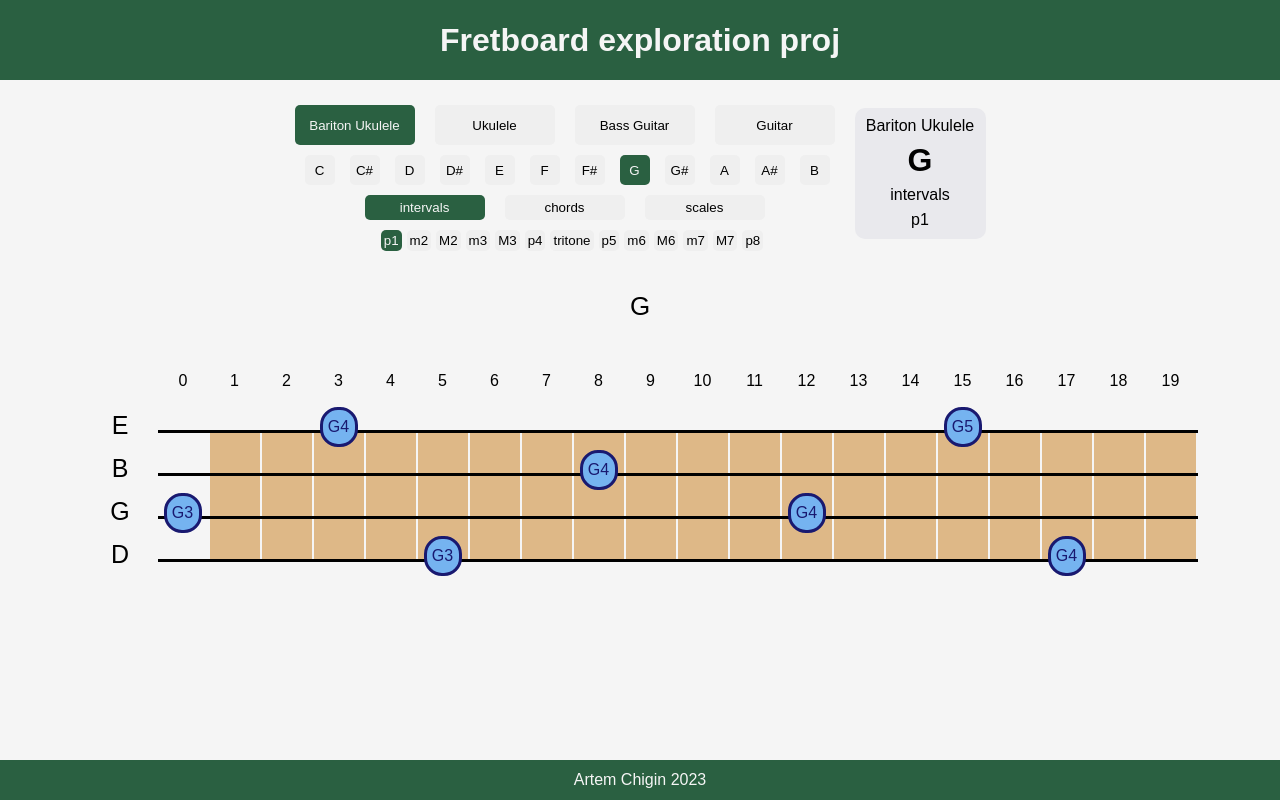
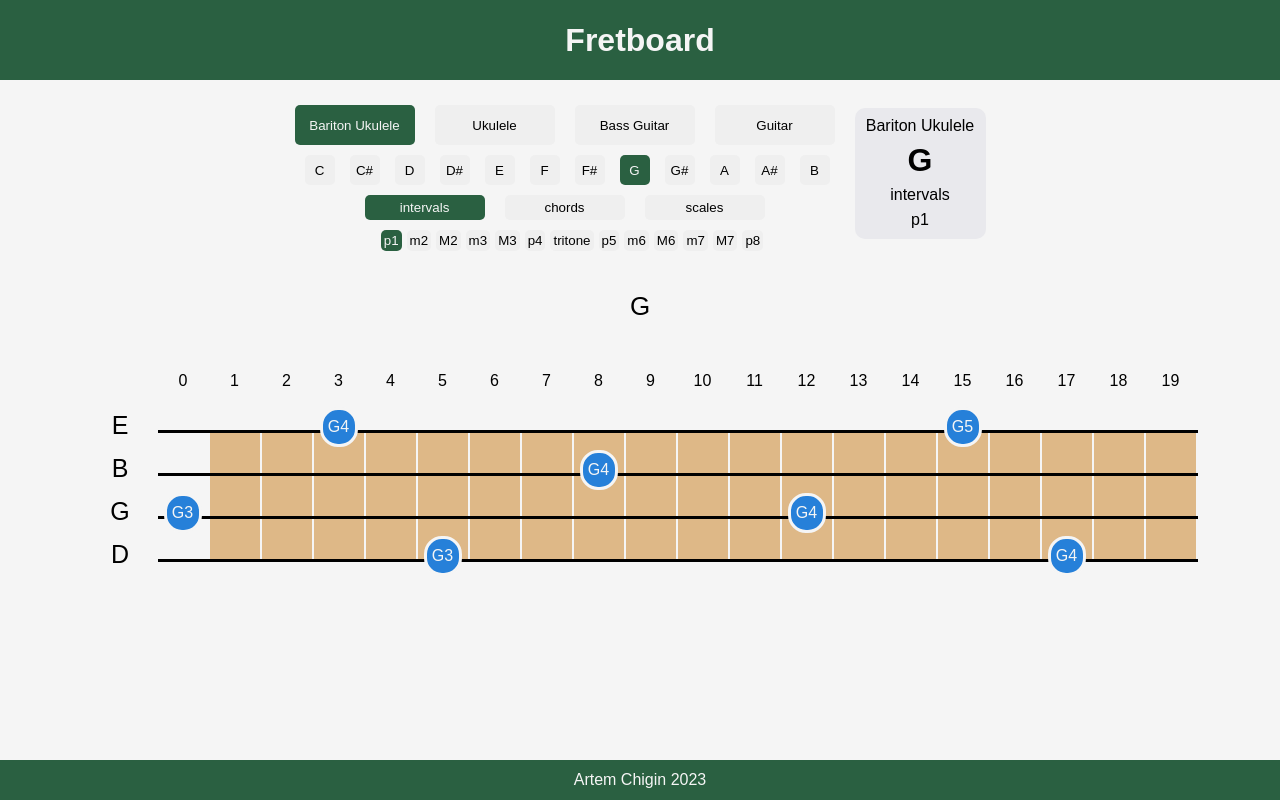
Before and after one commit to artem-chigin/fretboard-map, a React (Create React App) app: page / in a window 1280 px wide. Built offline with nearby package versions, Linux system fonts and the light colour scheme.

Commit message:
Added 3 new chord types

```diff
--- a/public/index.html
+++ b/public/index.html
@@ -24,12 +24,12 @@
       work correctly both with client-side routing and a non-root public URL.
       Learn how to configure a non-root public URL by running `npm run build`.
     -->
-    <title>Fretboard exploration project</title>
+    <title>Fretboard</title>
   </head>
   <body>
     <noscript>You need to enable JavaScript to run this app.</noscript>
     <header>
-      <h1>Fretboard exploration proj</h1>
+      <h1>Fretboard</h1>
     </header>
     <main>
       <div id="root"></div>
--- a/src/index.css
+++ b/src/index.css
@@ -79,7 +79,7 @@ footer {
     margin: auto;
     position: relative;
     top: 17px;
-    color: MidnightBlue;
+    color: whitesmoke;
     /* color: white; */
 
     /* margin-left: auto;
@@ -91,6 +91,7 @@ footer {
     min-width: 50px;
     /* min-height: 50px; */
     border-right: solid whitesmoke 2px;
+    /* border-right: solid grey 2px; */
     border-bottom: solid black;
     z-index: 0;
 }
--- a/src/instrument-scale-calculations/musical-constants.js
+++ b/src/instrument-scale-calculations/musical-constants.js
@@ -22,7 +22,10 @@ const MUSIC_CONST = {
             aug: [4, 4],
             dim: [3, 3],
             maj7: [4, 3, 4],
+            m7: [3, 4, 3],
             dominant7: [4, 3, 3],
+            sus2: [2, 5],
+            sus4: [5, 2],
 
     },
     scales: {
--- a/src/instrument-scale-calculations/notes-colors.js
+++ b/src/instrument-scale-calculations/notes-colors.js
@@ -4,15 +4,15 @@ let noteColors = {};
 
 let hue = 0;
 const hueDelta = 360 /12;
-let saturation = "80%";
-let lightness = "70%";
+let saturation = "70%";
+let lightness = "50%";
 
 for (let noteName of MUSIC_CONST.chromaticScale) {
     noteColors[noteName] = `hsl(${hue}, ${saturation}, ${lightness})`
     hue += hueDelta;
 };
 
-console.log(noteColors);
+// console.log(noteColors);
 
 
 // const noteColors = {
```
